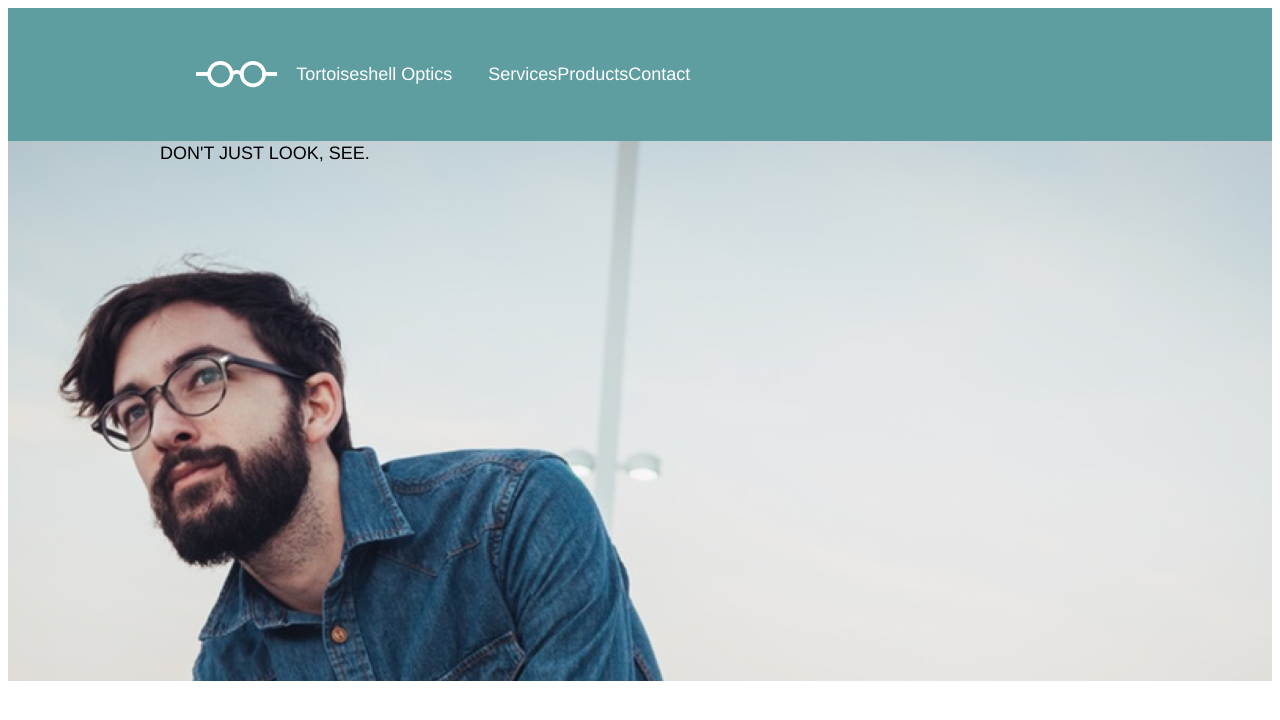
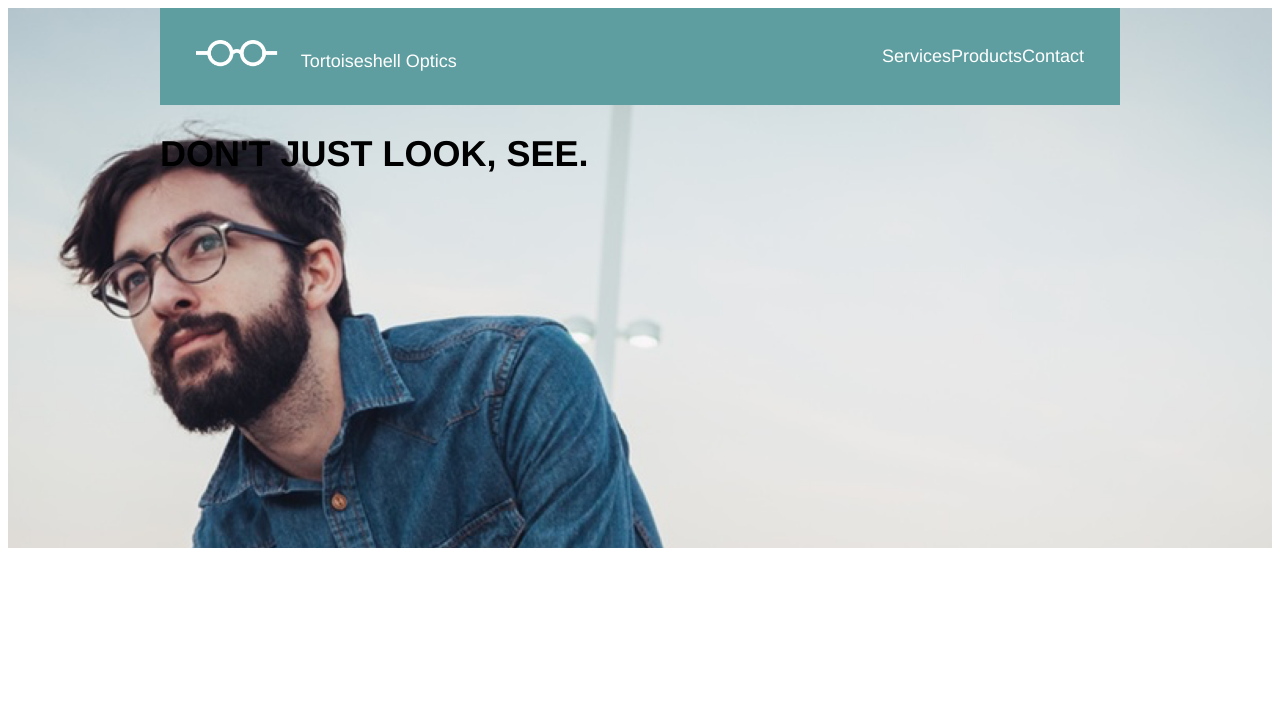
Before and after one commit to turtlesquared/Tortoiseshell, a plain HTML site: page index.html in a window 1280 px wide. Drawn offline with Linux system fonts and the light colour scheme.

Commit message:
made a bunch of changes because what I was doing want't working. I think I am on track now.

```diff
--- a/index.html
+++ b/index.html
@@ -9,11 +9,12 @@
 <body>
 	<!-- Header Section -->
 	<header>
-		<div class="company">
-			<div class="container">
+		<nav class="container">
+			<div>
 				<img src="./resources/images/logo-white.png" alt="Tortoiseshell's logo, a pair of glasses">
 				<span>Tortoiseshell Optics</span>
-				<nav>
+			</div>
+			<div class="menu">
 				<ul>
 					<li>Services</li>
 					<li>Products</li>
@@ -22,19 +23,14 @@
 				<ul class="mobile-nav">
 					<li>Menu</li>
 				</ul>
+			</div>
 		</nav>
+		<div class="flex container">
+			<div class="main-banner">
+				<h1>DON'T JUST LOOK, SEE.</h1>
 			</div>
 		</div>
 	</header>
-
-	<!-- Top Section -->
-	<div class="top">
-		<div class="container">
-			<div class="phrase">
-				<span>DON'T JUST LOOK, SEE.</span>
-			</div>
-		</div>
-	</div>
 
 
 
--- a/resources/css/style.css
+++ b/resources/css/style.css
@@ -4,9 +4,20 @@ html {
 	line-height: 1.4;
 }
 
-.company {
+header {
+	background-image: url(../images/glasses-bg.png);
+	background-repeat: no-repeat;
+	background-position: center;
+	background-size: cover;
+	height: 30rem;
+}
+
+nav {
 	font-size: 1rem;
 	background-color: cadetblue;
+	color: white;
+	display: flex;
+	align-items: center;justify-content: space-between;
 }
 
 .container {
@@ -14,24 +25,16 @@ html {
 	margin: 0 auto;
 }
 
-.company img {
+nav img {
 	height: 1.5em;
 	padding-right: 1rem;
 	padding-left: 2rem;
 }
 
-.company .container {
-	display: flex;
-	align-items: center;
-	padding: 1rem;
-	font-size: 1rem;
-	color: white;
-}
-
 nav ul {
 	display: flex;
 	list-style: none;
-	align-items: center;
+	align-items: right;
 	justify-content: space-between;
 	padding: 1em 2em;
 }
@@ -39,11 +42,3 @@ nav ul {
 .mobile-nav {
 	display: none;
 }
-
-.top {
-	height: 30rem;
-	background-image: url(../images/glasses-bg.png);
-	background-repeat: no-repeat;
-	background-position: center;
-	background-size: cover;
-	margin: 0;
```
Also changed, not shown: 2 other files. Lines whose indentation alone changed are shown as unchanged.
